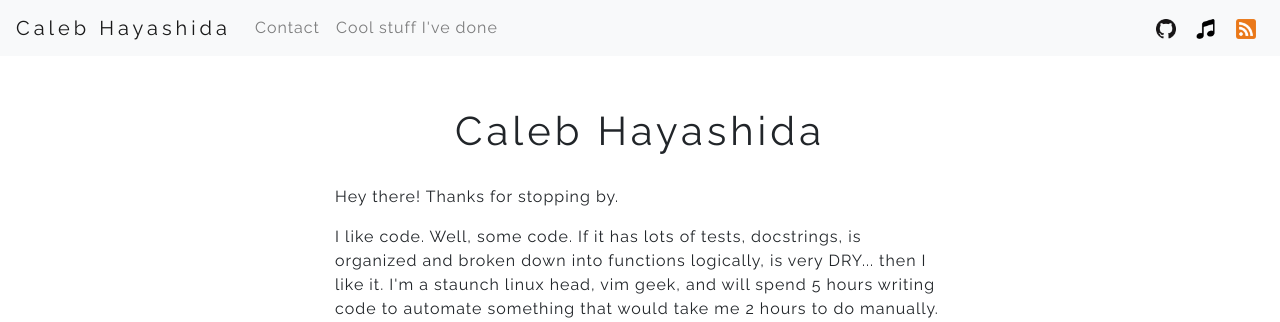
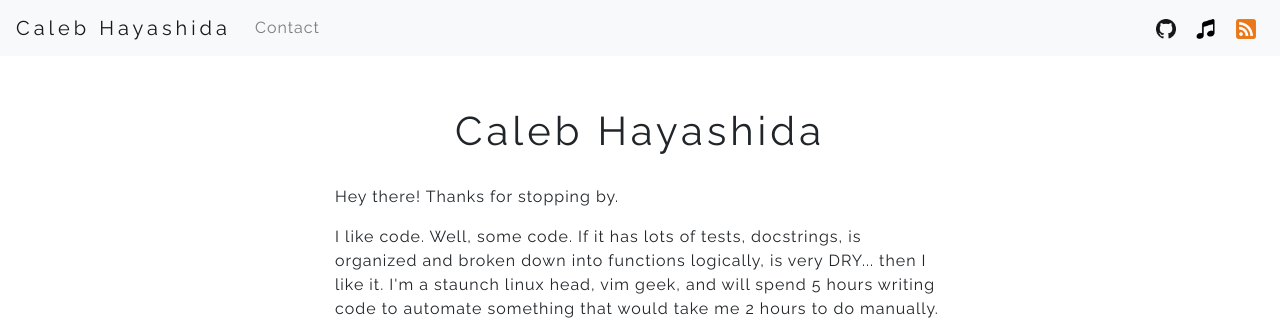
Before and after one commit to santeyio/calebhayashida, a Flask app: page / in a window 1280 px wide. Shown: the top 322 px of the page. Run offline with Flask 2, Linux system fonts and the light colour scheme; some libraries are stand-ins or nearby versions.

Commit message:
temp remove cool stuff I've done

```diff
--- a/templates/base.html
+++ b/templates/base.html
@@ -21,7 +21,7 @@
     <div class="collapse navbar-collapse" id="navbarNavAltMarkup">
       <div class="navbar-nav">
         <a class="nav-item nav-link {% block contact_active %}{% endblock %}" href="/contact">Contact</a>
-        <a class="nav-item nav-link {% block coolstuff_active %}{% endblock %}" href="/portfolio">Cool stuff I've done</a>
+        <!-- <a class="nav-item nav-link {% block coolstuff_active %}{% endblock %}" href="/portfolio">Cool stuff I've done</a> -->
       </div>
       <div class="navbar-nav ml-auto">
         <a class="nav-item nav-link mr-1" target="_blank" href="http://github.com/santeyio">
```
